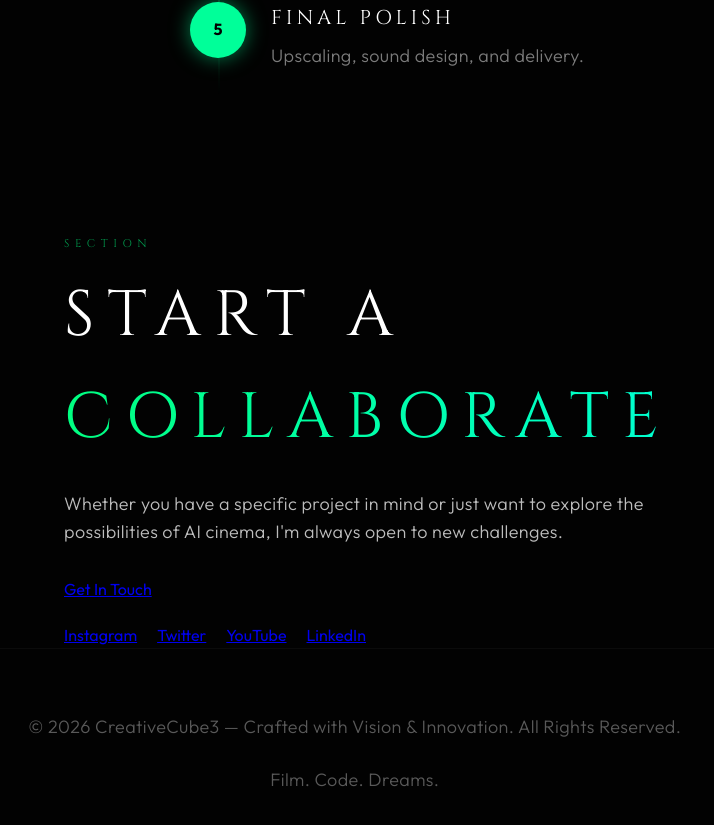
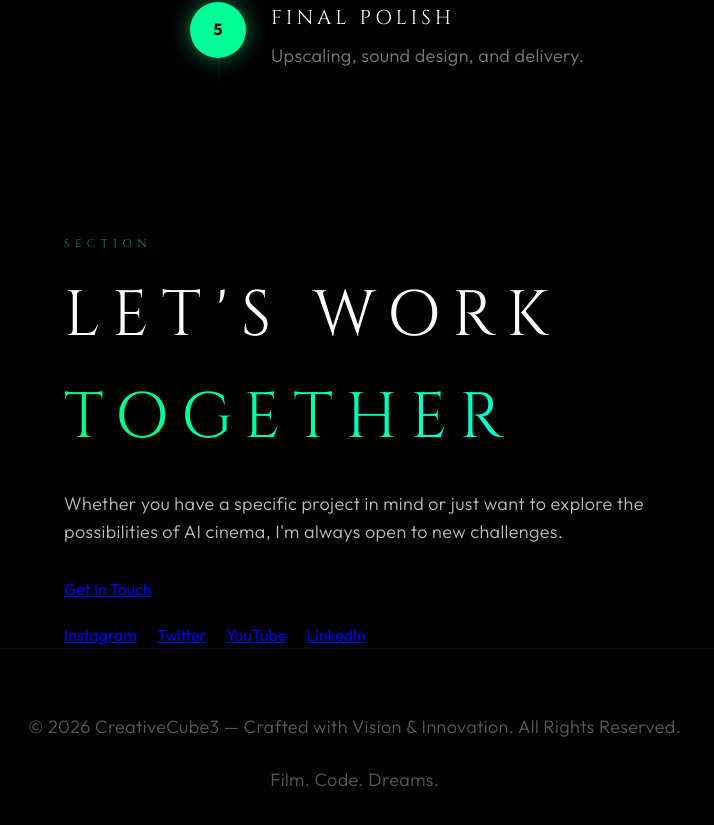
Before and after one commit to ivysana03/sana-portfolio, a React (Vite) app: page / in a window 1280 px wide. Shown: the part 6721-7546 px from the top of the page, without its empty margins (0-714 px from the left). Built offline with nearby package versions, Linux system fonts and the light colour scheme.

Commit message:
Update Contact.jsx

```diff
--- a/src/components/Contact.jsx
+++ b/src/components/Contact.jsx
@@ -13,7 +13,7 @@ const Contact = () => {
                 >
 
                     <h2 className="contact-title">
-                        START A <span className="highlight">COLLABORATE</span>
+                        LET'S WORK <span className="highlight">TOGETHER</span>
                     </h2>
 
                     <p className="contact-text">
```
